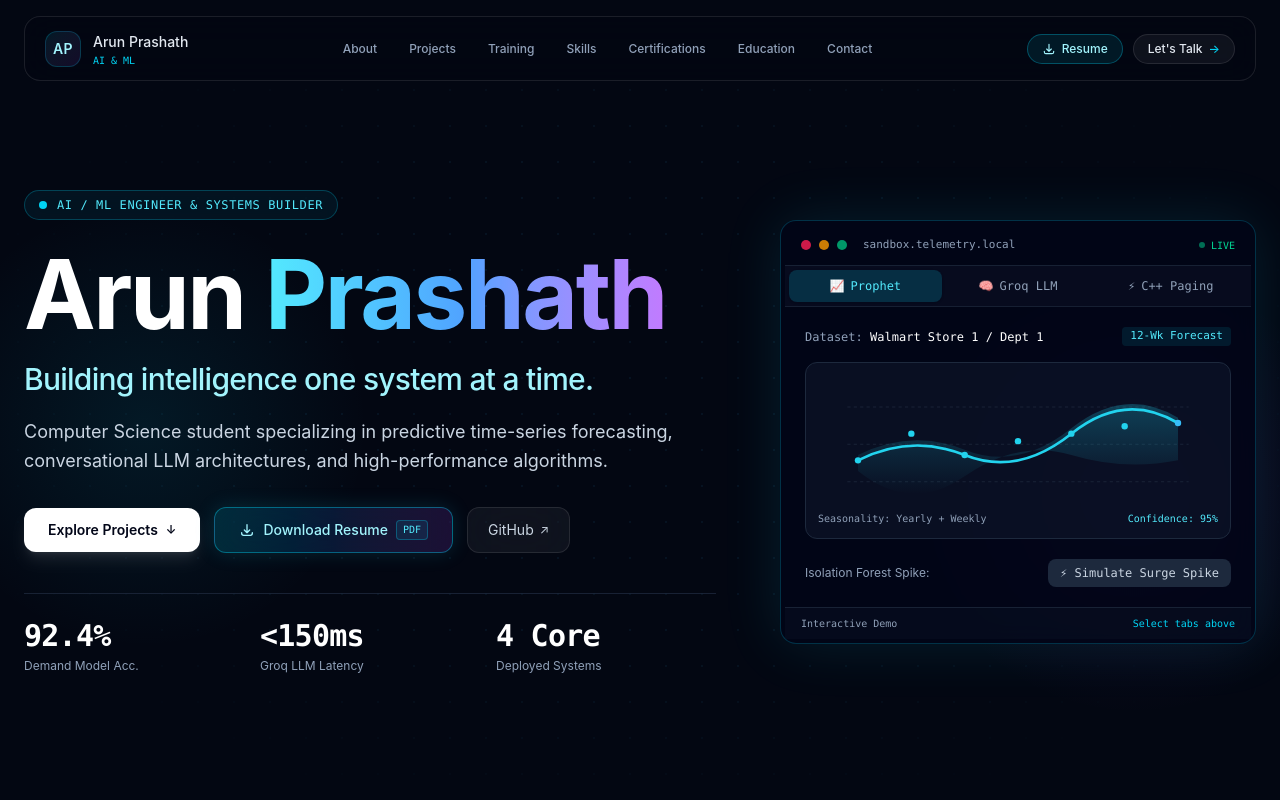
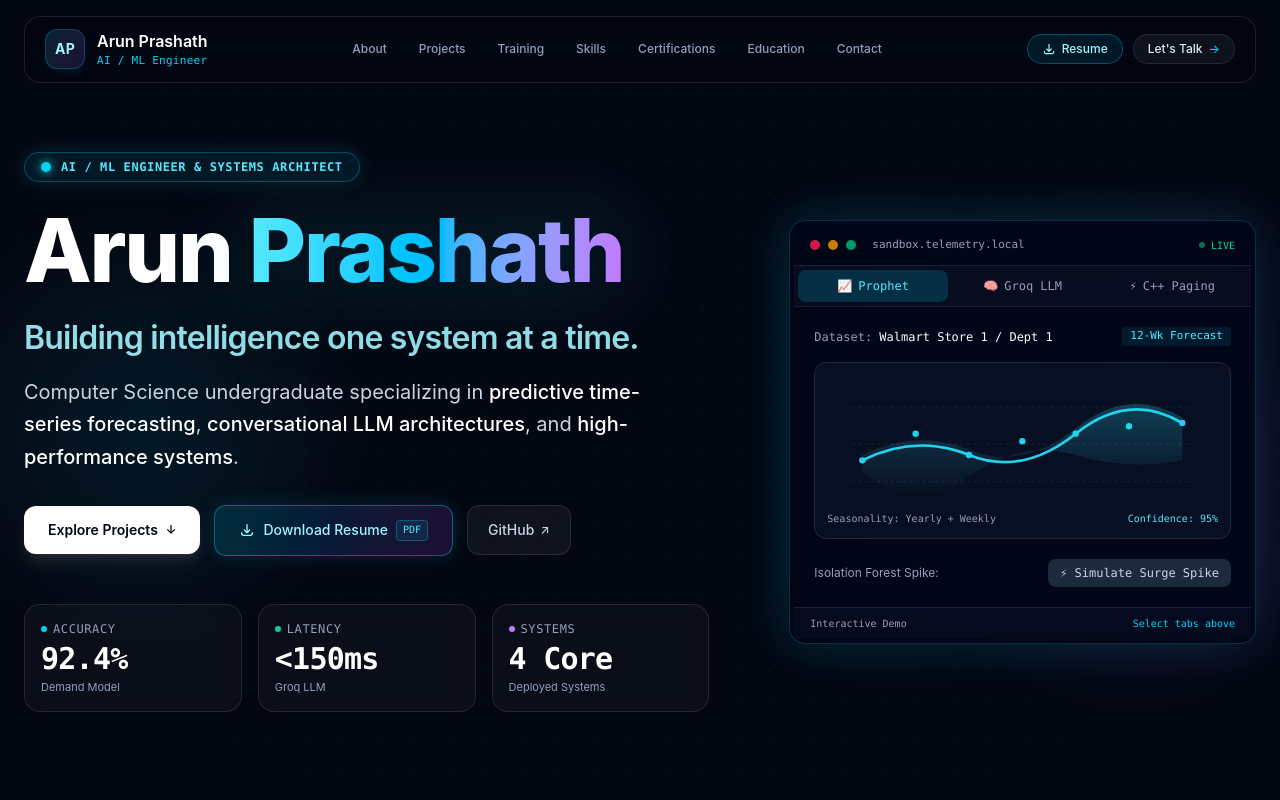
Before and after one commit to arunprashath06/portfolio, a React app: page / in a window 1280 px wide. Shown: the top 800 px of the page. Built offline with nearby package versions, Linux system fonts and the light colour scheme; the HTML template or start-up script is replaced by a standard one.

Commit message:
style: elevate Hero typography, layout scale, and telemetry card hierarchy

```diff
--- a/src/components/Hero.jsx
+++ b/src/components/Hero.jsx
@@ -89,7 +89,7 @@ function Hero() {
       <div className="pointer-events-none absolute -left-20 top-1/4 h-[450px] w-[450px] rounded-full [background:radial-gradient(circle,rgba(6,182,212,0.1)_0%,transparent_70%)]" />
       <div className="pointer-events-none absolute -right-20 top-1/3 h-[450px] w-[450px] rounded-full [background:radial-gradient(circle,rgba(147,51,234,0.1)_0%,transparent_70%)]" />
 
-      <div className="mx-auto grid w-full max-w-7xl items-center gap-10 lg:grid-cols-12 lg:gap-16">
+      <div className="mx-auto grid w-full max-w-7xl xl:max-w-[1380px] 2xl:max-w-[1480px] items-center gap-12 lg:grid-cols-12 lg:gap-14 xl:gap-20">
 
         {/* LEFT COLUMN: 7 cols */}
         <motion.div
@@ -99,39 +99,40 @@ function Hero() {
           className="relative z-10 lg:col-span-7"
         >
           {/* Status Pill */}
-          <div className="inline-flex items-center gap-2.5 rounded-full border border-cyan-400/25 bg-cyan-950/30 px-3.5 py-1.5 backdrop-blur-md">
-            <span className="relative flex h-2 w-2">
+          <div className="inline-flex items-center gap-2.5 rounded-full border border-cyan-400/30 bg-cyan-950/40 px-4 py-1.5 shadow-[0_0_20px_rgba(34,211,238,0.15)] backdrop-blur-md">
+            <span className="relative flex h-2.5 w-2.5">
               <span className="absolute inline-flex h-full w-full animate-ping rounded-full bg-cyan-400 opacity-75" />
-              <span className="relative inline-flex h-2 w-2 rounded-full bg-cyan-400" />
+              <span className="relative inline-flex h-2.5 w-2.5 rounded-full bg-cyan-400 shadow-[0_0_10px_#22d3ee]" />
             </span>
-            <span className="font-mono text-xs font-medium tracking-wider text-cyan-300">
-              AI / ML ENGINEER &amp; SYSTEMS BUILDER
+            <span className="font-mono text-xs font-semibold tracking-wider text-cyan-300">
+              AI / ML ENGINEER &amp; SYSTEMS ARCHITECT
             </span>
           </div>
 
           {/* Name Heading */}
-          <h1 className="mt-6 text-5xl font-bold leading-[1.05] tracking-tight text-white sm:text-7xl lg:text-8xl">
+          <h1 className="mt-6 text-5xl sm:text-7xl md:text-8xl xl:text-[5.5rem] 2xl:text-[6.25rem] font-extrabold leading-[1.02] tracking-tight text-white">
             Arun{' '}
-            <span className="bg-gradient-to-r from-cyan-300 via-blue-400 to-purple-400 bg-clip-text text-transparent">
+            <span className="bg-gradient-to-r from-cyan-300 via-sky-400 to-purple-400 bg-clip-text text-transparent drop-shadow-[0_0_45px_rgba(34,211,238,0.25)]">
               Prashath
             </span>
           </h1>
 
           {/* Subheading / Tagline */}
-          <p className="mt-4 text-xl font-medium tracking-tight text-cyan-200 sm:text-2xl lg:text-3xl">
+          <p className="mt-5 text-xl font-semibold tracking-tight text-cyan-200/90 sm:text-2xl lg:text-3xl xl:text-[2rem] leading-snug">
             Building intelligence one system at a time.
           </p>
 
-          <p className="mt-5 max-w-2xl text-base leading-relaxed text-slate-300 sm:text-lg">
-            Computer Science student specializing in predictive time-series forecasting,
-            conversational LLM architectures, and high-performance algorithms.
+          <p className="mt-4 max-w-2xl text-base leading-relaxed text-slate-300 sm:text-lg lg:text-xl">
+            Computer Science undergraduate specializing in <span className="text-white font-medium">predictive time-series forecasting</span>,{' '}
+            <span className="text-white font-medium">conversational LLM architectures</span>, and{' '}
+            <span className="text-white font-medium">high-performance systems</span>.
           </p>
 
           {/* Action CTAs */}
           <div className="mt-8 flex flex-wrap items-center gap-3.5">
             <a
               href="#projects"
-              className="flex items-center gap-2 rounded-xl bg-white px-6 py-3 text-sm font-semibold text-slate-950 shadow-lg shadow-white/10 transition-all hover:bg-slate-100 hover:scale-105 active:scale-95"
+              className="flex items-center gap-2 rounded-xl bg-white px-6 py-3.5 text-sm font-semibold text-slate-950 shadow-lg shadow-white/10 transition-all hover:bg-slate-100 hover:scale-105 active:scale-95"
             >
               <span>Explore Projects</span>
               <span className="text-xs">↓</span>
@@ -140,7 +141,7 @@ function Hero() {
             <a
               href="/resume.pdf"
               download="Arun_Prashath_Resume.pdf"
-              className="group flex items-center gap-2 rounded-xl border border-cyan-400/40 bg-gradient-to-r from-cyan-400/15 via-blue-500/15 to-purple-500/15 px-6 py-3 text-sm font-medium text-cyan-200 shadow-[0_0_20px_rgba(34,211,238,0.15)] backdrop-blur-xl transition-all hover:border-cyan-300 hover:from-cyan-400/25 hover:shadow-[0_0_25px_rgba(34,211,238,0.25)] hover:scale-105 active:scale-95"
+              className="group flex items-center gap-2 rounded-xl border border-cyan-400/40 bg-gradient-to-r from-cyan-400/15 via-blue-500/15 to-purple-500/15 px-6 py-3.5 text-sm font-medium text-cyan-200 shadow-[0_0_20px_rgba(34,211,238,0.15)] backdrop-blur-xl transition-all hover:border-cyan-300 hover:from-cyan-400/25 hover:shadow-[0_0_25px_rgba(34,211,238,0.25)] hover:scale-105 active:scale-95"
             >
               <svg
                 className="h-4 w-4 transition-transform duration-200 group-hover:-translate-y-0.5"
@@ -165,26 +166,40 @@ function Hero() {
               href="https://github.com/arunprashath06"
               target="_blank"
               rel="noreferrer"
-              className="flex items-center gap-1.5 rounded-xl border border-white/10 bg-white/5 px-5 py-3 text-sm text-slate-300 backdrop-blur-xl transition-all hover:border-white/25 hover:bg-white/10 hover:text-white"
+              className="flex items-center gap-1.5 rounded-xl border border-white/10 bg-white/5 px-5 py-3.5 text-sm font-medium text-slate-300 backdrop-blur-xl transition-all hover:border-white/25 hover:bg-white/10 hover:text-white"
             >
               <span>GitHub</span>
               <span className="text-xs">↗</span>
             </a>
           </div>
 
-          {/* Metric Telemetry Badges */}
-          <div className="mt-10 grid grid-cols-3 gap-4 border-t border-slate-800/80 pt-6">
-            <div>
-              <p className="font-mono text-2xl font-bold tracking-tight text-white sm:text-3xl">92.4%</p>
-              <p className="mt-1 text-xs text-slate-400">Demand Model Acc.</p>
+          {/* Metric Telemetry Cards */}
+          <div className="mt-10 grid grid-cols-3 gap-3 sm:gap-4 pt-2">
+            <div className="rounded-2xl border border-white/10 bg-white/[0.03] p-4 backdrop-blur-md transition-all duration-300 hover:border-cyan-400/40 hover:bg-white/[0.05]">
+              <div className="flex items-center gap-1.5">
+                <span className="h-1.5 w-1.5 rounded-full bg-cyan-400" />
+                <p className="font-mono text-[10px] sm:text-xs uppercase tracking-wider text-slate-400">Accuracy</p>
+              </div>
+              <p className="mt-1 font-mono text-2xl font-bold tracking-tight text-white sm:text-3xl">92.4%</p>
+              <p className="mt-0.5 text-[11px] text-slate-400">Demand Model</p>
             </div>
-            <div>
-              <p className="font-mono text-2xl font-bold tracking-tight text-white sm:text-3xl">&lt;150ms</p>
-              <p className="mt-1 text-xs text-slate-400">Groq LLM Latency</p>
+
+            <div className="rounded-2xl border border-white/10 bg-white/[0.03] p-4 backdrop-blur-md transition-all duration-300 hover:border-emerald-400/40 hover:bg-white/[0.05]">
+              <div className="flex items-center gap-1.5">
+                <span className="h-1.5 w-1.5 rounded-full bg-emerald-400" />
+                <p className="font-mono text-[10px] sm:text-xs uppercase tracking-wider text-slate-400">Latency</p>
+              </div>
+              <p className="mt-1 font-mono text-2xl font-bold tracking-tight text-white sm:text-3xl">&lt;150ms</p>
+              <p className="mt-0.5 text-[11px] text-slate-400">Groq LLM</p>
             </div>
-            <div>
-              <p className="font-mono text-2xl font-bold tracking-tight text-white sm:text-3xl">4 Core</p>
-              <p className="mt-1 text-xs text-slate-400">Deployed Systems</p>
+
+            <div className="rounded-2xl border border-white/10 bg-white/[0.03] p-4 backdrop-blur-md transition-all duration-300 hover:border-purple-400/40 hover:bg-white/[0.05]">
+              <div className="flex items-center gap-1.5">
+                <span className="h-1.5 w-1.5 rounded-full bg-purple-400" />
+                <p className="font-mono text-[10px] sm:text-xs uppercase tracking-wider text-slate-400">Systems</p>
+              </div>
+              <p className="mt-1 font-mono text-2xl font-bold tracking-tight text-white sm:text-3xl">4 Core</p>
+              <p className="mt-0.5 text-[11px] text-slate-400">Deployed Systems</p>
             </div>
           </div>
         </motion.div>
@@ -196,11 +211,14 @@ function Hero() {
           transition={{ duration: 0.9, delay: 0.2 }}
           className="relative z-10 lg:col-span-5"
         >
+          {/* Ambient Glow behind Console */}
+          <div className="pointer-events-none absolute -inset-2 rounded-3xl bg-gradient-to-r from-cyan-500/10 via-blue-500/10 to-purple-500/10 blur-xl opacity-60" />
+
           {/* Subtle Outer Glow Frame with Touch Swipe */}
           <div
             onTouchStart={handleConsoleTouchStart}
             onTouchEnd={handleConsoleTouchEnd}
-            className="relative rounded-2xl border border-cyan-500/25 bg-slate-950/80 p-1 shadow-[0_0_60px_rgba(34,211,238,0.12)] backdrop-blur-md touch-pan-y"
+            className="relative rounded-2xl border border-cyan-500/25 bg-slate-950/90 p-1 shadow-[0_0_60px_rgba(34,211,238,0.14)] backdrop-blur-md touch-pan-y"
           >
 
             {/* Terminal Top Window Bar */}
--- a/src/components/Navbar.jsx
+++ b/src/components/Navbar.jsx
@@ -48,7 +48,7 @@ function Navbar() {
       className="fixed left-0 right-0 top-0 z-50 px-4 pt-3 sm:px-6 sm:pt-4"
     >
       <nav
-        className={`mx-auto flex max-w-7xl items-center justify-between rounded-2xl border px-4 py-2.5 transition-all duration-300 sm:px-5 sm:py-3 ${
+        className={`mx-auto flex max-w-7xl xl:max-w-[1380px] 2xl:max-w-[1480px] items-center justify-between rounded-2xl border px-4 py-2.5 transition-all duration-300 sm:px-5 sm:py-3 ${
           isScrolled
             ? 'border-white/15 bg-[#030712]/90 shadow-2xl shadow-black/40 backdrop-blur-xl'
             : 'border-white/10 bg-[#030712]/70 backdrop-blur-lg'
@@ -60,18 +60,18 @@ function Navbar() {
           className="group flex items-center gap-3"
           onClick={() => setMobileMenuOpen(false)}
         >
-          <div className="relative flex h-9 w-9 items-center justify-center overflow-hidden rounded-xl border border-cyan-400/20 bg-gradient-to-br from-cyan-400/10 to-purple-500/10 transition-all duration-300 group-hover:border-cyan-300/40 group-hover:scale-105">
-            <span className="text-sm font-semibold tracking-wide text-cyan-200">
+          <div className="relative flex h-10 w-10 items-center justify-center overflow-hidden rounded-xl border border-cyan-400/25 bg-gradient-to-br from-cyan-400/15 to-purple-500/15 transition-all duration-300 group-hover:border-cyan-300/50 group-hover:scale-105 shadow-md shadow-cyan-950/30">
+            <span className="text-sm font-bold tracking-wide text-cyan-200">
               AP
             </span>
           </div>
 
           <div className="hidden sm:block">
-            <span className="text-sm font-medium text-slate-200">
+            <span className="text-sm sm:text-base font-semibold text-white group-hover:text-cyan-200 transition-colors">
               Arun Prashath
             </span>
-            <span className="block text-[10px] text-cyan-400 font-mono">
-              AI & ML
+            <span className="block text-[11px] text-cyan-400 font-mono font-medium tracking-wide">
+              AI / ML Engineer
             </span>
           </div>
         </a>
```
